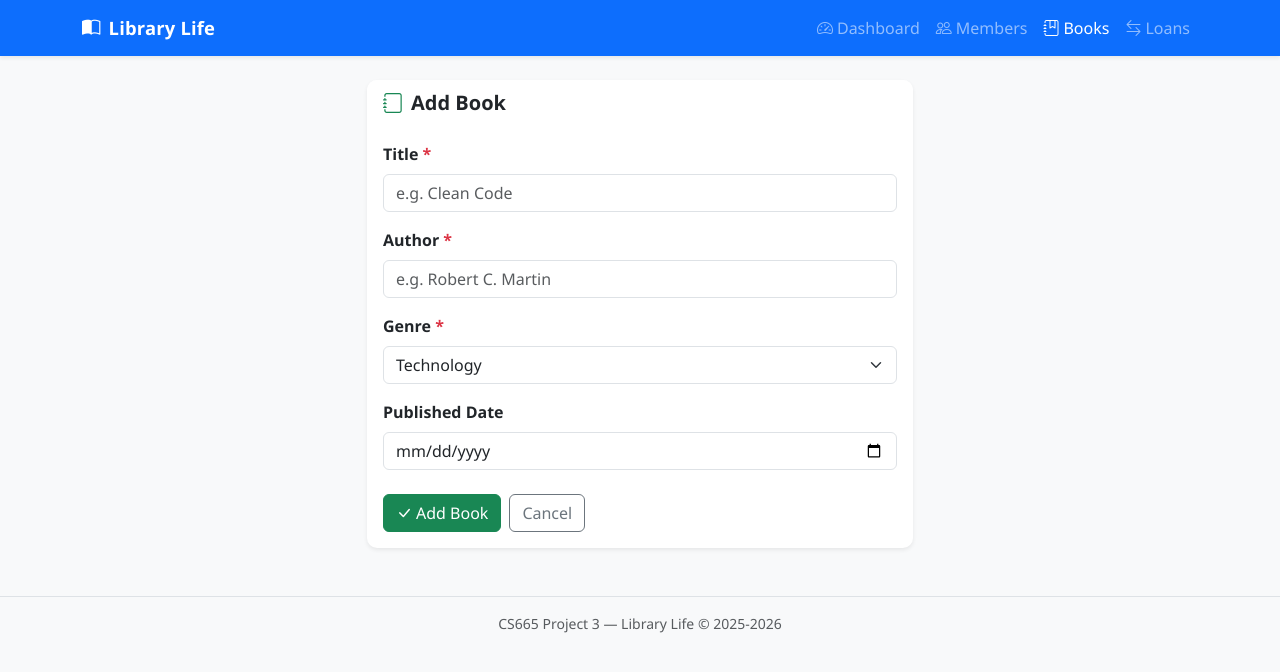
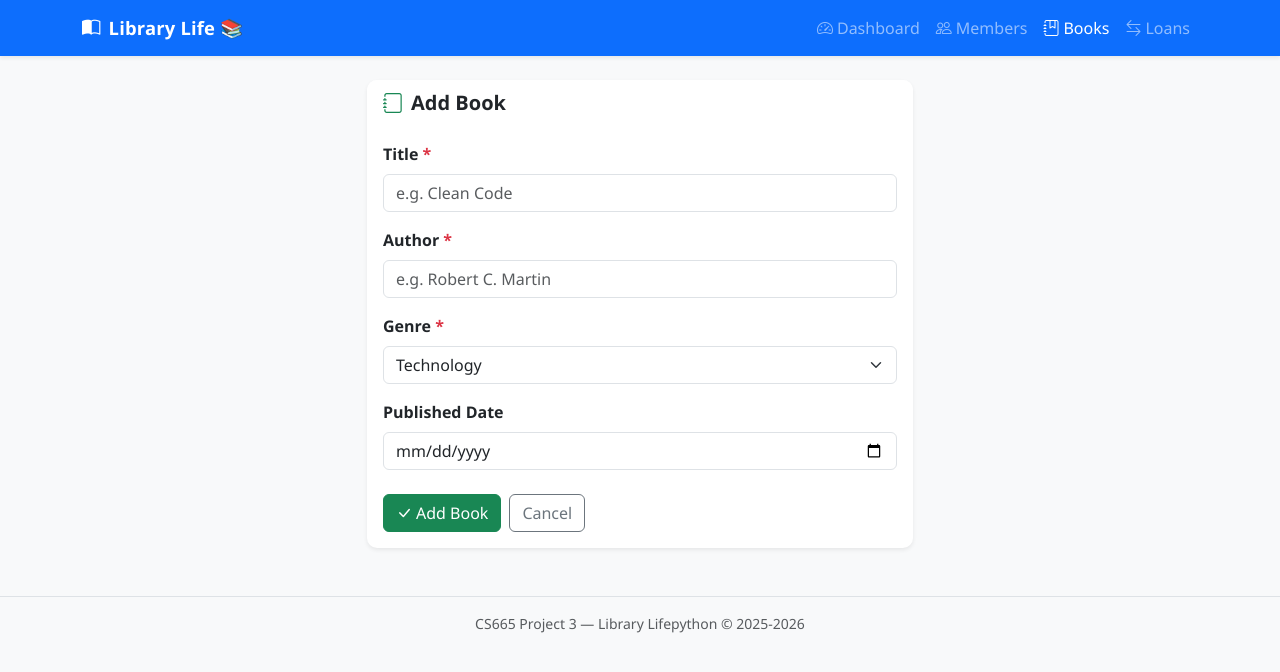
Before and after one commit to charanrajanala7777-commits/LibraryLife, a Flask app: page /books/add in a window 1280 px wide. Shown: the top 672 px of the page. Run offline with Flask 3, Linux system fonts and the light colour scheme.

Commit message:
Add emoji to navbar brand

```diff
--- a/templates/base.html
+++ b/templates/base.html
@@ -16,7 +16,7 @@
 <nav class="navbar navbar-expand-lg navbar-dark bg-primary shadow-sm">
   <div class="container">
     <a class="navbar-brand fw-bold" href="{{ url_for('dashboard') }}">
-      <i class="bi bi-book-half me-2"></i>Library Life
+      <i class="bi bi-book-half me-2"></i>Library Life 📚
     </a>
     <button class="navbar-toggler" type="button" data-bs-toggle="collapse"
             data-bs-target="#navLinks">
@@ -71,7 +71,7 @@
 </main>
 
 <footer class="text-center text-muted small py-3 border-top mt-5">
-  CS665 Project 3 &mdash; Library Life &copy; 2025-2026
+  CS665 Project 3 &mdash; Library Lifepython &copy; 2025-2026
 </footer>
 
 <script src="https://cdn.jsdelivr.net/npm/bootstrap@5.3.3/dist/js/bootstrap.bundle.min.js"></script>
```
